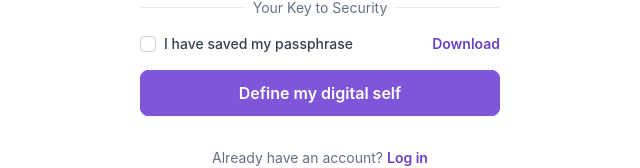
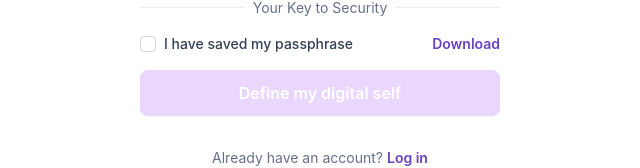
Before and after one commit to idntty/io_webapp, a React (Vite) app: page /passphrase in a window 1280 px wide. Shown: the part 512-680 px from the top of the page, without its empty margins (0-640 px from the left). Built offline with nearby package versions, Linux system fonts and the light colour scheme.

Commit message:
Fix buttons #2

```diff
--- a/src/Passphrase.tsx
+++ b/src/Passphrase.tsx
@@ -1,5 +1,6 @@
 import { Arrow, General } from 'untitledui-js';
 import { Link } from 'react-router-dom';
+import { useState } from 'react';
 
 import Header from './components/onboarding/Header';
 import TextAndSupportingText from './components/onboarding/TextAndSupportingText';
@@ -25,6 +26,8 @@ export default function Passphrase() {
     'vendor',
   ];
   const actionIcons = [Arrow.RefreshCW02, General.Copy01, General.Edit05];
+
+  const [isPassphraseSaved, setIsPassphraseSaved] = useState(false);
 
   return (
     <div className="box-border flex h-screen w-screen flex-row items-center self-stretch overflow-hidden bg-white text-base text-black">
@@ -68,7 +71,14 @@ export default function Passphrase() {
                 </div>
                 <div className="flex items-center justify-between self-stretch">
                   <div className="flex items-center gap-[8px]">
-                    <Checkbox id="passphraseSaved" />
+                    <Checkbox
+                      id="passphraseSaved"
+                      onCheckedChange={(checked) =>
+                        setIsPassphraseSaved(
+                          checked == 'indeterminate' ? false : checked,
+                        )
+                      }
+                    />
                     <label
                       htmlFor="passphraseSaved"
                       className="text-sm font-medium text-gray-700 peer-disabled:text-gray-300"
@@ -88,7 +98,11 @@ export default function Passphrase() {
                   to="/private-data"
                   className="has-[:disabled]:pointer-events-none"
                 >
-                  <Button size="lg" className="w-[360px]">
+                  <Button
+                    size="lg"
+                    className="w-[360px]"
+                    disabled={!isPassphraseSaved}
+                  >
                     Define my digital self
                   </Button>
                 </Link>
--- a/src/components/IdentityRadioGroup.tsx
+++ b/src/components/IdentityRadioGroup.tsx
@@ -5,15 +5,14 @@ import { type SVGComponentProps, General } from 'untitledui-js';
 
 import { cn } from '../lib/utils';
 
-export interface IdentityRadioGroupProps {
-  className?: string;
+export interface IdentityRadioGroupProps
+  extends React.ComponentPropsWithoutRef<typeof RadioGroup.Root> {
   variants: {
     type: string;
     title: string;
     description: string;
     Icon: React.ComponentType<SVGComponentProps>;
   }[];
-  onValueChange?: (value: string) => void;
 }
 
 const IdentityRadioGroup: React.FC<IdentityRadioGroupProps> = ({
--- a/src/components/checkbox.tsx
+++ b/src/components/checkbox.tsx
@@ -7,8 +7,9 @@ import { cn } from '../lib/utils';
 const Checkbox = React.forwardRef<
   React.ElementRef<typeof CheckboxPrimitive.Root>,
   React.ComponentPropsWithoutRef<typeof CheckboxPrimitive.Root>
->(({ className, ...props }, ref) => (
+>(({ className, onCheckedChange, ...props }, ref) => (
   <CheckboxPrimitive.Root
+    onCheckedChange={onCheckedChange}
     ref={ref}
     className={cn(
       'group peer inline-flex h-[16px] w-[16px] content-center items-center justify-center rounded border border-solid border-gray-300 bg-white hover:border-brand-600 hover:bg-brand-50 focus:border-brand-300 focus:shadow-color-focused disabled:cursor-not-allowed disabled:border-gray-200 disabled:bg-gray-100 aria-checked:border-brand-600 aria-checked:bg-brand-50 aria-checked:p-[2px] aria-checked:disabled:border-gray-200 aria-checked:disabled:bg-gray-100',
```
